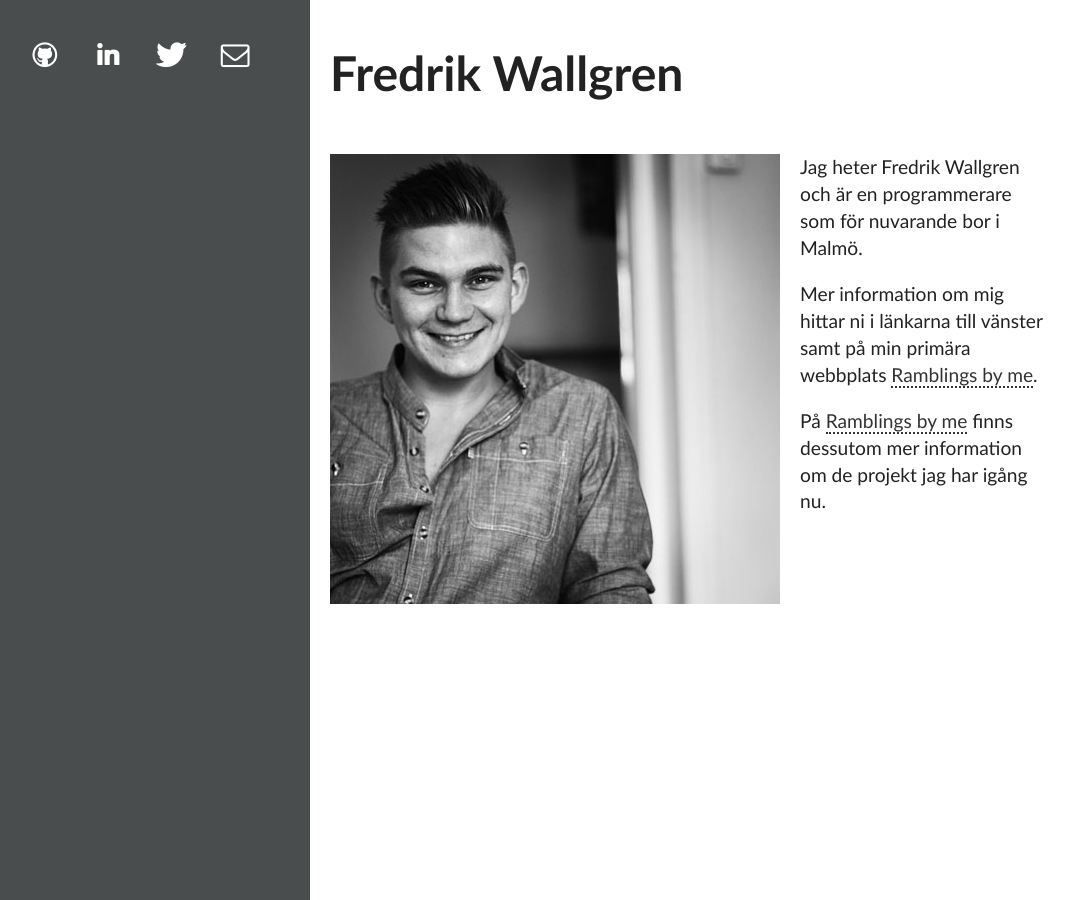
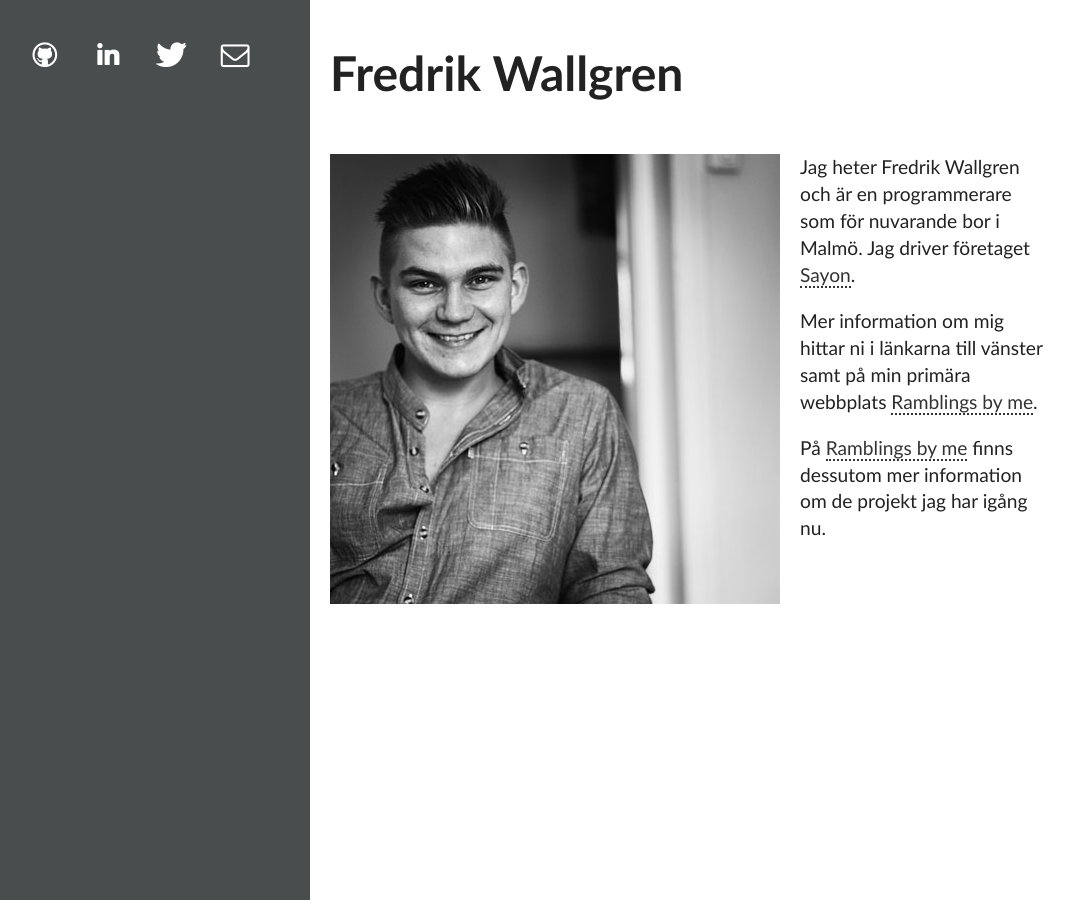
Before and after one commit to walle/fredrikwallgren, a Jekyll site: the page built from index.md, in a window 1280 px wide. Shown: the whole page, without its empty margins (10-1084 px from the left). Built offline with Jekyll 4.4.1, drawn with Linux system fonts in a browser that asks for light colours.

Commit message:
Update index.md

```diff
--- a/index.md
+++ b/index.md
@@ -1,11 +1,12 @@
 ---
 layout: default
 ---
+
 # Fredrik Wallgren
 
 ![Portrait](/images/fredrik.jpg)
 
-Jag heter Fredrik Wallgren och är en programmerare som för nuvarande bor i Malmö.
+Jag heter Fredrik Wallgren och är en programmerare som för nuvarande bor i Malmö. Jag driver företaget [Sayon](http://sayon.se).
 
 Mer information om mig hittar ni i länkarna till vänster samt på min primära webbplats [Ramblings by me](http://ramblingsby.me).
 
```
